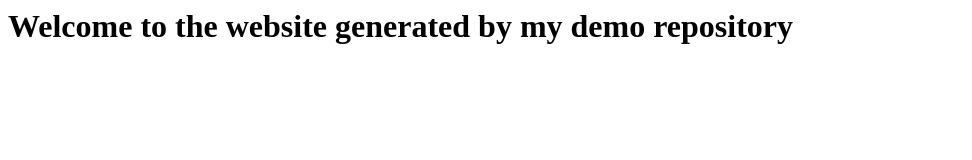
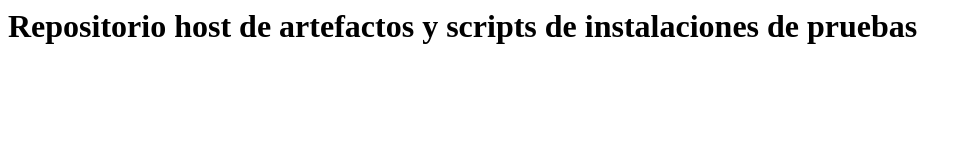
Before and after one commit to SiomaxPMX/ArtifactsRepo, a website: page index.html in a window 1280 px wide. Shown: the whole page, without its empty margins (0-972 px from the left). Drawn offline with Linux system fonts and the light colour scheme.

Commit message:
SiomaxScriptInstaller

```diff
--- a/index.html
+++ b/index.html
@@ -1 +1 @@
-<h1>Welcome to the website generated by my demo repository</h1>
+<h1>Repositorio host de artefactos y scripts de instalaciones de pruebas</h1>
```
Also changed, not shown: 1 other file.
